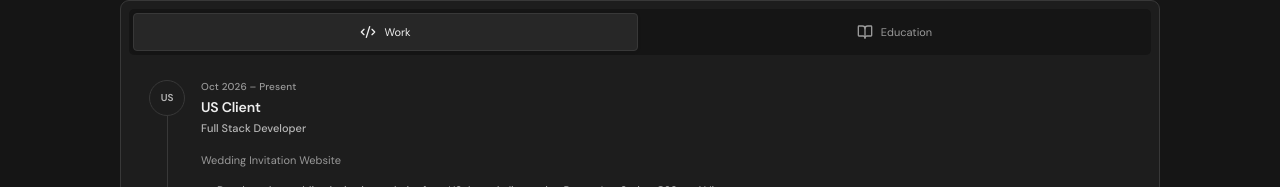
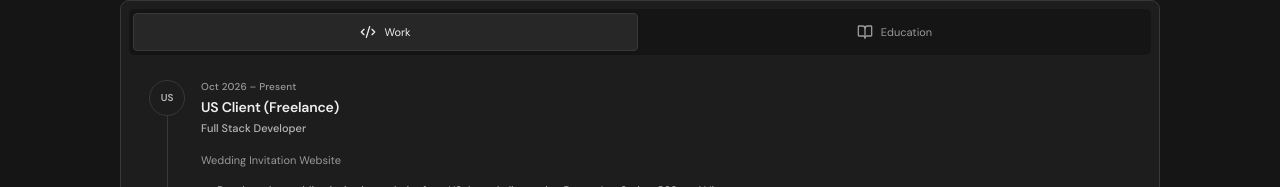
Before and after one commit to jeko-sukunapromax/portfolio-jericho, a React (Vite) app: page / in a window 1280 px wide. Shown: the part 745-932 px from the top of the page. Built offline with nearby package versions, Linux system fonts and the light colour scheme.

Commit message:
Label US-client wedding invitation work as freelance

```diff
--- a/src/content.ts
+++ b/src/content.ts
@@ -108,7 +108,7 @@ export const profile: PortfolioContent = {
   work: [
     {
       title: "Full Stack Developer",
-      organization: "US Client",
+      organization: "US Client (Freelance)",
       period: "Oct 2026 – Present",
       initials: "US",
       description: "Wedding Invitation Website",
```
